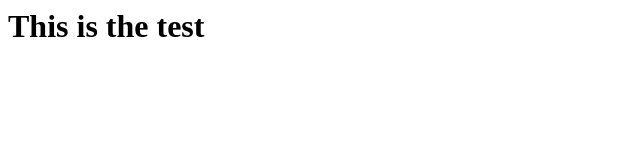
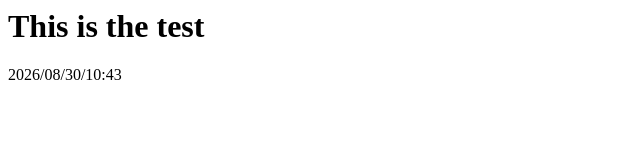
Before and after one commit to shsm0520/test, a plain HTML site: page index.html in a window 1280 px wide. Shown: the whole page, without its empty margins (0-640 px from the left). Drawn offline with Linux system fonts and the light colour scheme.

Commit message:
Add timestamp paragraph to index.html

```diff
--- a/index.html
+++ b/index.html
@@ -1 +1,2 @@
 <h1>This is the test</h1>
+<p>2026/08/30/10:43</p>
```
